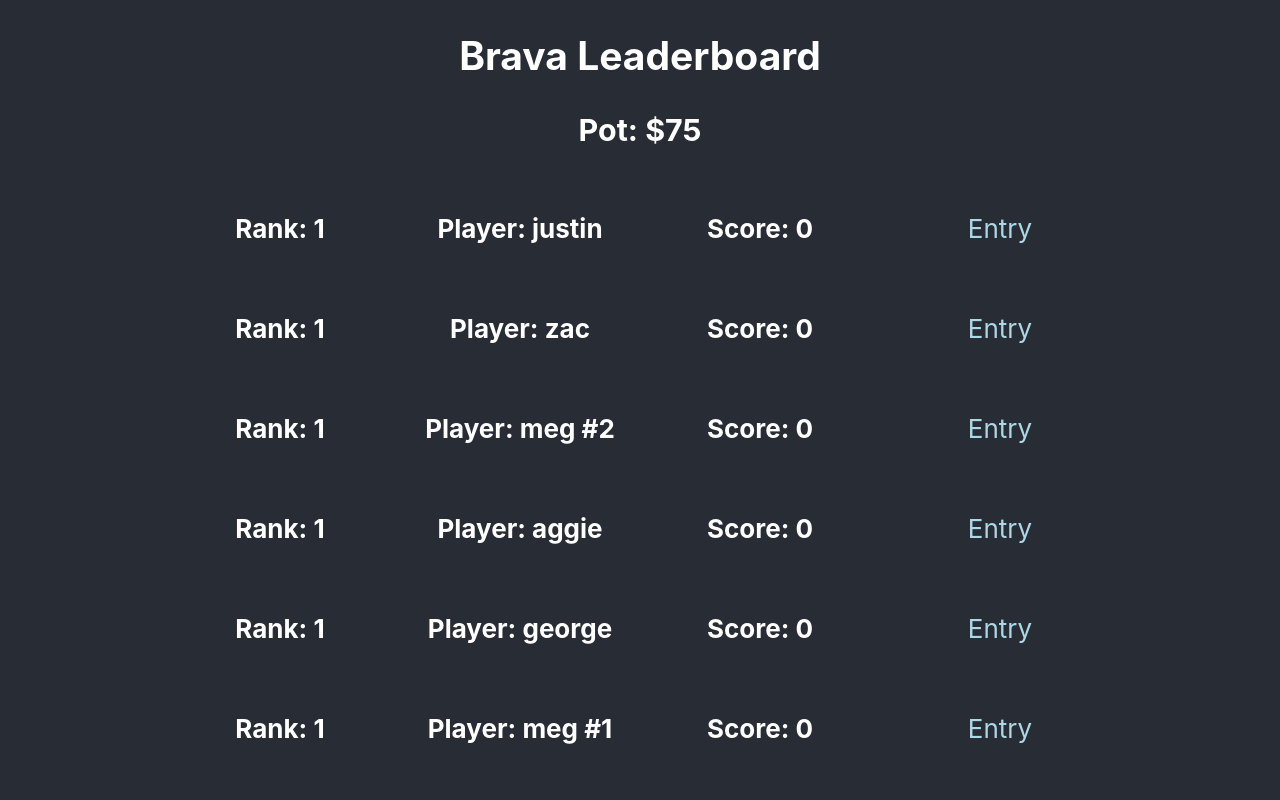
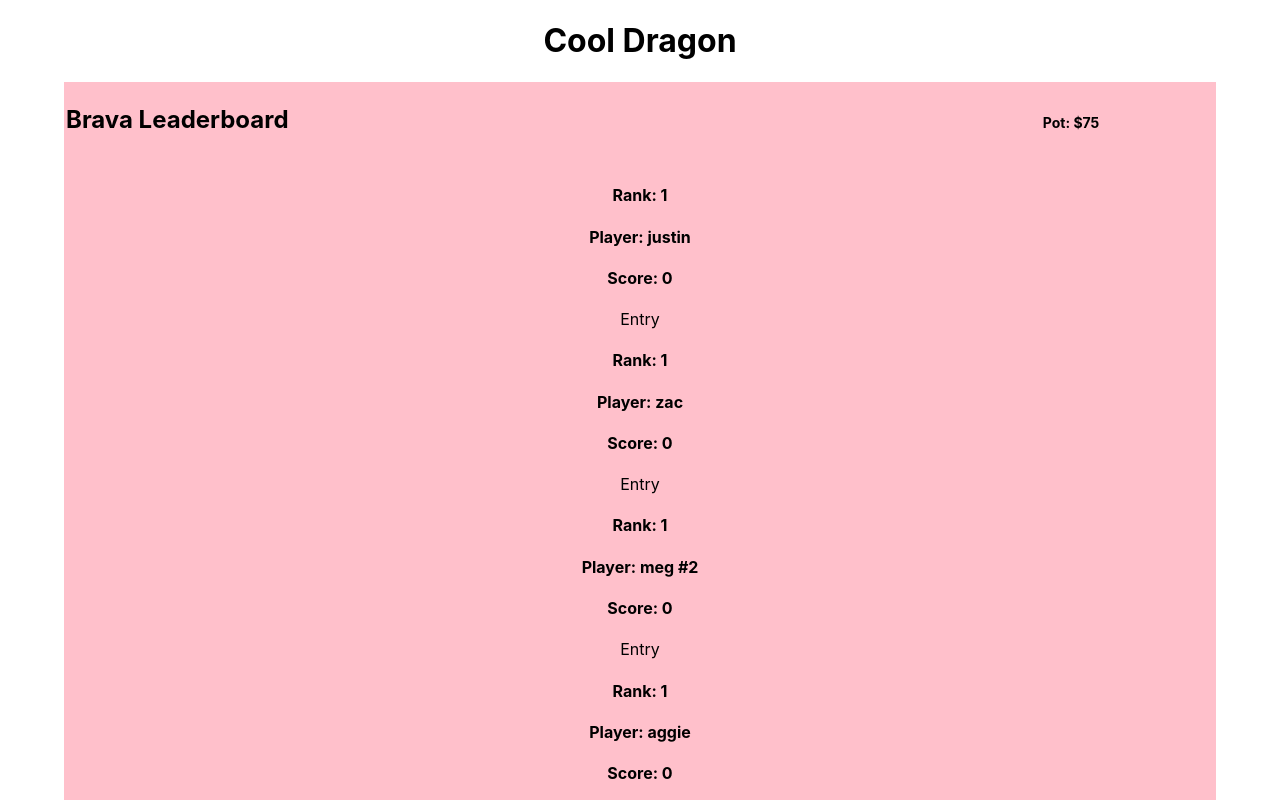
Before and after one commit to bisonhubert/cool-dragon, a React (Create React App) app: page / in a window 1280 px wide. Shown: the top 800 px of the page. Built offline with nearby package versions, Linux system fonts and the light colour scheme.

Commit message:
Start styling leaderboard

```diff
--- a/src/App.css
+++ b/src/App.css
@@ -23,7 +23,7 @@
   color: #61dafb;
 }
 
-@keyframes App-logo-spin {
+@keyframes coolDragon-spin {
   from {
     transform: rotate(0deg);
   }
@@ -32,20 +32,6 @@
   }
 }
 
-.w-100p {
-  width: 100%;
+.hidden {
+  display: none;
 }
-
-.Leaderboard {
-  width: 75%;
-  margin: 0 auto;
-}
-
-.Entry .col {
-  width: 25%;
-  display: inline-block;
-}
-
-.Entry a {
-  color: lightblue;
-}
--- a/src/App.js
+++ b/src/App.js
@@ -1,3 +1,4 @@
+// TODO (Bison): make dat dragon spinnn
 // TODO (Bison): add new component, Bonus.jsx
 
 import React from 'react';
@@ -7,6 +8,7 @@ import { LEADERBOARDS } from './helpers/constants.js';
 import Leaderboard from './components/leaderboard/Leaderboard';
 
 import nightKingKiller from './images/arya-night-king-2.gif'
+import coolDragon from './images/cool-dragon-2.gif'
 
 function App() {
   const leaderboardComponents = LEADERBOARDS.map((boardName, indx) => {
@@ -15,8 +17,14 @@ function App() {
 
   return (
     <div className="App">
-      <header className="App-header">
+      <header className="">
+        <h1>Cool Dragon</h1>
+        <img src={coolDragon} alt="Flying dragon animation that changes colors" className="hidden"/>
+      </header>
+      <main>
         {leaderboardComponents}
+      </main>
+      <footer>
         <article className="w-100p">
           <h4>Who kills the Night King?</h4>
           <img src={nightKingKiller} alt="Arya killing The Night King" />
@@ -25,7 +33,7 @@ function App() {
           <h4>Who holds the Iron Throne at the end?</h4>
           <h5>dunno yet</h5>
         </article>
-      </header>
+      </footer>
     </div>
   );
 }
--- /dev/null
+++ b/src/components/leaderboard/Leaderboard.css
@@ -0,0 +1,18 @@
+/* todo: look up cool leaderboard examples online */
+
+.Leaderboard {
+    background-color: pink;
+    /*remove ^ */
+    width: 90%;
+    margin: 0 auto;
+}
+
+.Leaderboard h2 {
+    display: inline-block;
+    width: calc(75% - 2px);
+}
+
+.Leaderboard h6 {
+    display: inline-block;
+    width: calc(25% - 2px);
+}
--- a/src/components/leaderboard/Leaderboard.jsx
+++ b/src/components/leaderboard/Leaderboard.jsx
@@ -1,5 +1,8 @@
 import React from 'react';
 import Entry from '../entries/Entry.jsx';
+
+import './Leaderboard.css';
+import '../../typography.css';
 
 import { getEntriesForLeaderboard } from '../../helpers/scoring.js'
 import { masterEntries, playerEntries } from '../entries/entryData';
@@ -20,8 +23,10 @@ function Leaderboard(props) {
 
   return (
     <div className="Leaderboard">
-      <h2>{props.boardName} Leaderboard</h2>
-      <h3>Pot: ${calculatePot(sortedEntries.length, PRICE_PER_ENTRY)}</h3>
+      <header>
+        <h2 className="ta--left">{props.boardName} Leaderboard</h2>
+        <h6>Pot: ${calculatePot(sortedEntries.length, PRICE_PER_ENTRY)}</h6>
+      </header>
       {entryComponents}
     </div>
   );
--- /dev/null
+++ b/src/typography.css
@@ -0,0 +1,27 @@
+h1 {
+    font-size: 32px;
+}
+
+h2 {
+    font-size: 24px;
+}
+
+h3 {
+    font-size: 16px;
+}
+
+h4 {
+
+}
+
+h5 {
+
+}
+
+h6 {
+    font-size: 14px;
+}
+
+.ta--left {
+    text-align: left;
+}
```
